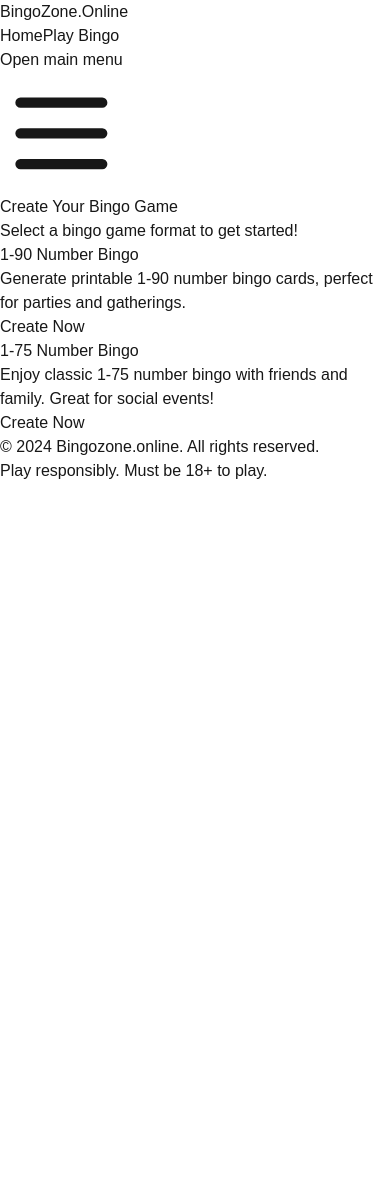
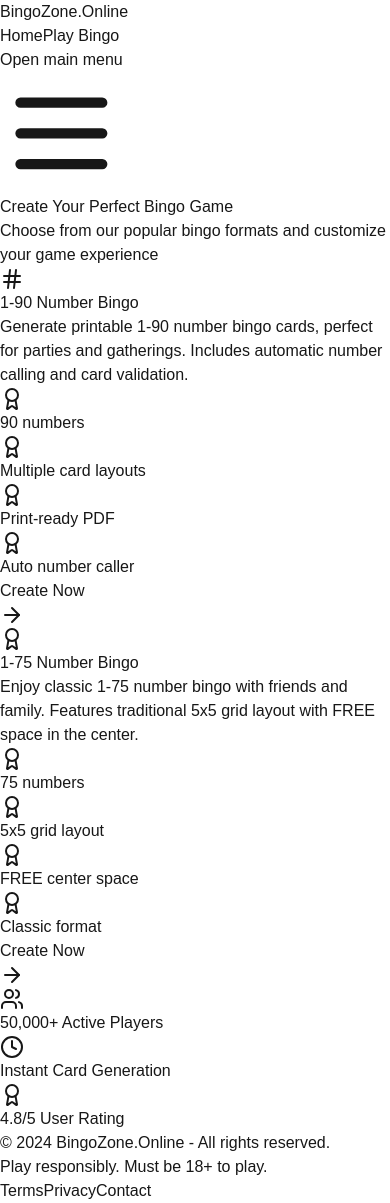
Before and after one commit to anishjoshi1999/bingo, a Next.js app: page /create-ticket in a window 390 px wide. Before the commit the page ends 844 px from the top, so only its background shows below. Built offline with nearby package versions, Linux system fonts and the light colour scheme.

Commit message:
Working on SEO

```diff
--- a/package.json
+++ b/package.json
@@ -17,6 +17,7 @@
     "randomstring": "^1.3.0",
     "react": "^18",
     "react-dom": "^18",
+    "react-jsonld": "^1.0.0",
     "react-toastify": "^10.0.5",
     "slugify": "^1.6.6"
   },
--- a/src/app/create-ticket/page.js
+++ b/src/app/create-ticket/page.js
@@ -1,92 +1,167 @@
 "use client";
 import React from "react";
 import Link from "next/link";
+import Head from "next/head";
+import Script from "next/script";
 import Navbar from "@/components/Navbar";
+import { Hash, Clock, Award, Users, ArrowRight } from "lucide-react";
+
 const BingoOptionsPage = () => {
+  // SEO-optimized metadata
+  const metaDescription = "Create and customize your perfect bingo game! Choose from classic 1-90 number bingo or traditional 1-75 ball bingo formats. Generate free printable bingo cards for parties, events, and gatherings. Start creating your personalized bingo game now!";
+  const keywords = "create bingo cards, bingo generator, 90 ball bingo, 75 ball bingo, printable bingo cards, custom bingo cards, free bingo cards, bingo game maker, online bingo creator, party bingo cards";
+
+  // Structured data for better SEO
+  const jsonLd = {
+    "@context": "https://schema.org",
+    "@type": "WebPage",
+    "name": "Create Custom Bingo Cards | Choose Your Bingo Format | BingoZone.Online",
+    "description": metaDescription,
+    "offers": {
+      "@type": "Offer",
+      "price": "0",
+      "priceCurrency": "USD"
+    },
+    "mainEntity": {
+      "@type": "ItemList",
+      "itemListElement": [
+        {
+          "@type": "Product",
+          "name": "1-90 Number Bingo",
+          "description": "Generate printable 1-90 number bingo cards, perfect for parties and gatherings.",
+          "offers": {
+            "@type": "Offer",
+            "price": "0",
+            "priceCurrency": "USD"
+          }
+        },
+        {
+          "@type": "Product",
+          "name": "1-75 Number Bingo",
+          "description": "Classic 1-75 number bingo format for friends and family gatherings.",
+          "offers": {
+            "@type": "Offer",
+            "price": "0",
+            "priceCurrency": "USD"
+          }
+        }
+      ]
+    }
+  };
+
+  const bingoOptions = [
+    {
+      title: "1-90 Number Bingo",
+      description: "Generate printable 1-90 number bingo cards, perfect for parties and gatherings. Includes automatic number calling and card validation.",
+      features: ["90 numbers", "Multiple card layouts", "Print-ready PDF", "Auto number caller"],
+      icon: <Hash className="w-8 h-8 text-indigo-600" />,
+      href: "/create-ticket/90-ball",
+      color: "indigo"
+    },
+    {
+      title: "1-75 Number Bingo",
+      description: "Enjoy classic 1-75 number bingo with friends and family. Features traditional 5x5 grid layout with FREE space in the center.",
+      features: ["75 numbers", "5x5 grid layout", "FREE center space", "Classic format"],
+      icon: <Award className="w-8 h-8 text-purple-600" />,
+      href: "/create-ticket/75-ball",
+      color: "purple"
+    }
+  ];
+
   return (
-    <div>
-      <Navbar></Navbar>
-      <div className="flex flex-col items-center justify-center min-h-screen bg-gradient-to-b from-indigo-100 to-purple-200 p-6 sm:p-12">
-        <h1 className="text-4xl sm:text-5xl font-bold mb-8 text-indigo-800 text-center">
-          Create Your Bingo Game
+    <>
+      <Head>
+        <title>Create Custom Bingo Cards | Choose Your Bingo Format | BingoZone.Online</title>
+        <meta name="description" content={metaDescription} />
+        <meta name="keywords" content={keywords} />
+        <meta name="robots" content="index, follow" />
+        <meta property="og:title" content="Create Custom Bingo Cards | BingoZone.Online" />
+        <meta property="og:description" content={metaDescription} />
+        <meta property="og:type" content="website" />
+        <meta property="og:url" content="https://bingozone.online/create-ticket" />
+        <link rel="canonical" href="https://bingozone.online/create-ticket" />
+      </Head>
+
+      <Script id="json-ld" type="application/ld+json" dangerouslySetInnerHTML={{ __html: JSON.stringify(jsonLd) }} />
+
+      <main className="min-h-screen bg-gradient-to-b from-indigo-50 via-purple-50 to-pink-50">
+        <Navbar />
+
+        <div className="container mx-auto px-4 py-12">
+          <section className="text-center max-w-4xl mx-auto mb-12">
+            <h1 className="text-4xl sm:text-5xl font-bold mb-4 text-indigo-800">
+              Create Your Perfect Bingo Game
             </h1>
+            <p className="text-xl text-gray-700 mb-8">
+              Choose from our popular bingo formats and customize your game experience
+            </p>
+          </section>
 
-        <p className="text-lg text-gray-700 mb-6 text-center px-4">
-          Select a bingo game format to get started!
+          <div className="grid grid-cols-1 md:grid-cols-2 gap-8 max-w-7xl mx-auto">
+            {bingoOptions.map((option, index) => (
+              <Link href={option.href} key={index} className="group">
+                <article className="bg-white rounded-2xl shadow-lg hover:shadow-xl transition-all duration-300 ease-in-out transform hover:-translate-y-1 p-8">
+                  <div className="flex items-center mb-4">
+                    <div className={`p-3 bg-${option.color}-50 rounded-lg mr-4`}>
+                      {option.icon}
+                    </div>
+                    <h2 className={`text-2xl font-bold text-${option.color}-600`}>
+                      {option.title}
+                    </h2>
+                  </div>
+
+                  <p className="text-gray-600 mb-6 text-lg">
+                    {option.description}
                   </p>
 
-        <div className="grid grid-cols-1 sm:grid-cols-2 md:grid-cols-4 gap-6 w-full max-w-5xl">
-          {/* 1-90 Number Bingo */}
-          <Link href="/create-ticket/90-ball" passHref>
-            <div className="bg-white rounded-lg shadow-md hover:shadow-lg transition duration-300 ease-in-out transform hover:scale-105 p-6 text-center">
-              <h2 className="text-xl font-semibold text-indigo-600 mb-2">
-                1-90 Number Bingo
-              </h2>
-              <p className="text-gray-600 mb-4">
-                Generate printable 1-90 number bingo cards, perfect for parties
-                and gatherings.
-              </p>
-              <button className="w-full px-4 py-2 bg-indigo-600 text-white font-semibold rounded-lg">
+                  <ul className="space-y-3 mb-8">
+                    {option.features.map((feature, i) => (
+                      <li key={i} className="flex items-center text-gray-700">
+                        <Award className="w-5 h-5 mr-2 text-green-500" />
+                        {feature}
+                      </li>
+                    ))}
+                  </ul>
+
+                  <div className={`flex items-center justify-center w-full px-6 py-3 bg-${option.color}-600 text-white font-semibold rounded-xl group-hover:bg-${option.color}-700 transition-all duration-300`}>
                     Create Now
-              </button>
+                    <ArrowRight className="w-5 h-5 ml-2 group-hover:translate-x-1 transition-transform" />
                   </div>
+                </article>
               </Link>
-
-          {/* 1-75 Number Bingo */}
-          <Link href="/create-ticket/75-ball" passHref>
-            <div className="bg-white rounded-lg shadow-md hover:shadow-lg transition duration-300 ease-in-out transform hover:scale-105 p-6 text-center">
-              <h2 className="text-xl font-semibold text-purple-600 mb-2">
-                1-75 Number Bingo
-              </h2>
-              <p className="text-gray-600 mb-4">
-                Enjoy classic 1-75 number bingo with friends and family. Great
-                for social events!
-              </p>
-              <button className="w-full px-4 py-2 bg-purple-600 text-white font-semibold rounded-lg">
-                Create Now
-              </button>
-            </div>
-          </Link>
-
-          {/* Blackout Bingo */}
-          {/* <Link href="/bingo/blackout" passHref>
-            <div className="bg-white rounded-lg shadow-md hover:shadow-lg transition duration-300 ease-in-out transform hover:scale-105 p-6 text-center">
-              <h2 className="text-xl font-semibold text-green-600 mb-2">
-                Blackout Bingo
-              </h2>
-              <p className="text-gray-600 mb-4">
-                Be the first to cover all your numbers for a thrilling blackout
-                bingo experience!
-              </p>
-              <button className="w-full px-4 py-2 bg-green-600 text-white font-semibold rounded-lg">
-                Create Now
-              </button>
-            </div>
-          </Link> */}
-
-          {/* Speed Bingo */}
-          {/* <Link href="/bingo/speed" passHref>
-            <div className="bg-white rounded-lg shadow-md hover:shadow-lg transition duration-300 ease-in-out transform hover:scale-105 p-6 text-center">
-              <h2 className="text-xl font-semibold text-yellow-600 mb-2">
-                Speed Bingo
-              </h2>
-              <p className="text-gray-600 mb-4">
-                A fast-paced version of bingo that keeps you on your toes! Can
-                you keep up?
-              </p>
-              <button className="w-full px-4 py-2 bg-yellow-600 text-white font-semibold rounded-lg">
-                Create Now
-              </button>
-            </div>
-          </Link> */}
+            ))}
           </div>
 
-        <footer className="mt-12 w-full text-center text-gray-600">
-          <p>&copy; 2024 Bingozone.online. All rights reserved.</p>
-          <p className="mt-2">Play responsibly. Must be 18+ to play.</p>
+          {/* Trust Indicators */}
+          <section className="mt-16 text-center">
+            <div className="grid grid-cols-1 sm:grid-cols-3 gap-8 max-w-4xl mx-auto">
+              <div className="flex items-center justify-center space-x-2">
+                <Users className="w-6 h-6 text-indigo-600" />
+                <span className="text-gray-700">50,000+ Active Players</span>
+              </div>
+              <div className="flex items-center justify-center space-x-2">
+                <Clock className="w-6 h-6 text-indigo-600" />
+                <span className="text-gray-700">Instant Card Generation</span>
+              </div>
+              <div className="flex items-center justify-center space-x-2">
+                <Award className="w-6 h-6 text-indigo-600" />
+                <span className="text-gray-700">4.8/5 User Rating</span>
+              </div>
+            </div>
+          </section>
+
+          <footer className="mt-16 text-center text-gray-600">
+            <p className="font-medium">&copy; 2024 BingoZone.Online - All rights reserved.</p>
+            <p className="mt-2 text-sm">Play responsibly. Must be 18+ to play.</p>
+            <nav className="mt-4">
+              <Link href="/terms" className="text-gray-600 hover:text-indigo-600 mx-2 transition-colors">Terms</Link>
+              <Link href="/privacy" className="text-gray-600 hover:text-indigo-600 mx-2 transition-colors">Privacy</Link>
+              <Link href="/contact" className="text-gray-600 hover:text-indigo-600 mx-2 transition-colors">Contact</Link>
+            </nav>
           </footer>
         </div>
-    </div>
+      </main>
+    </>
   );
 };
 
```
Also changed, not shown: src/app/page.js (+136 -25 lines), 1 other file (tests, documents, lock files or other folders). Lines whose indentation alone changed are shown as unchanged.
